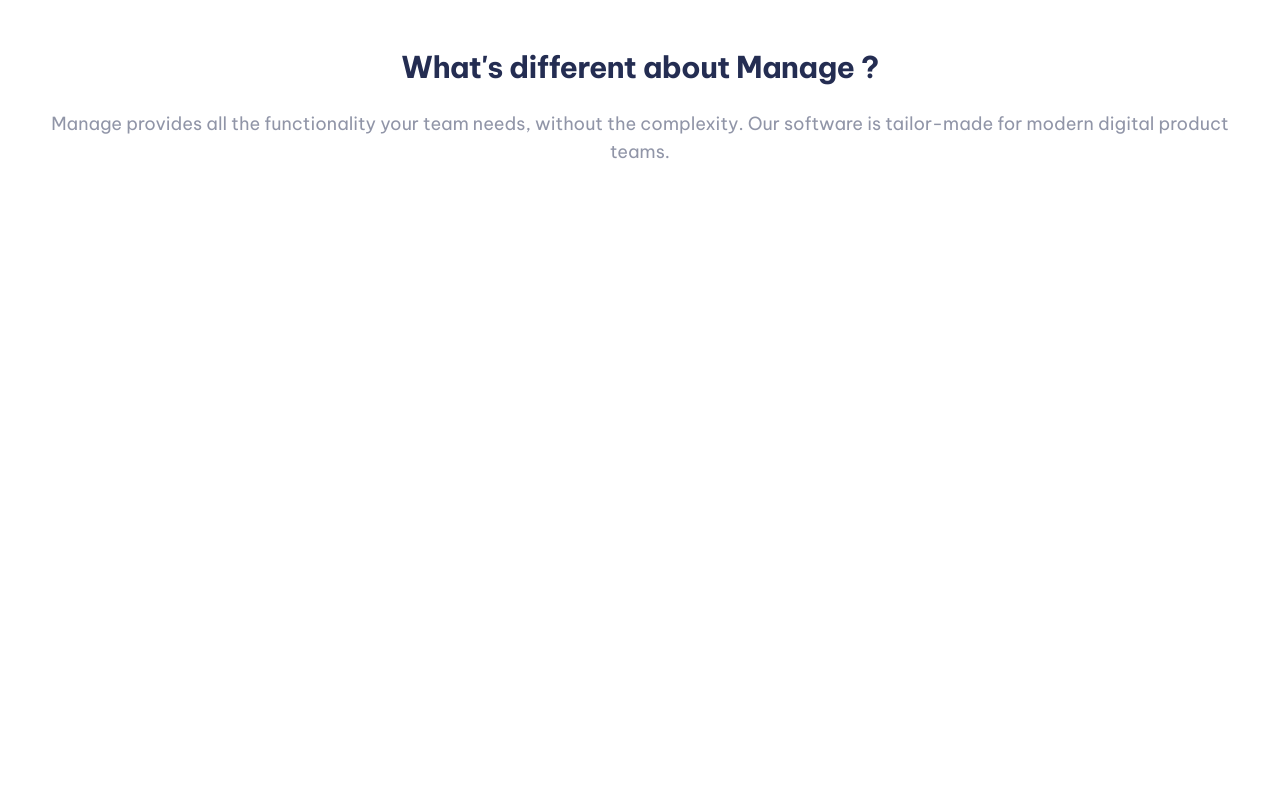
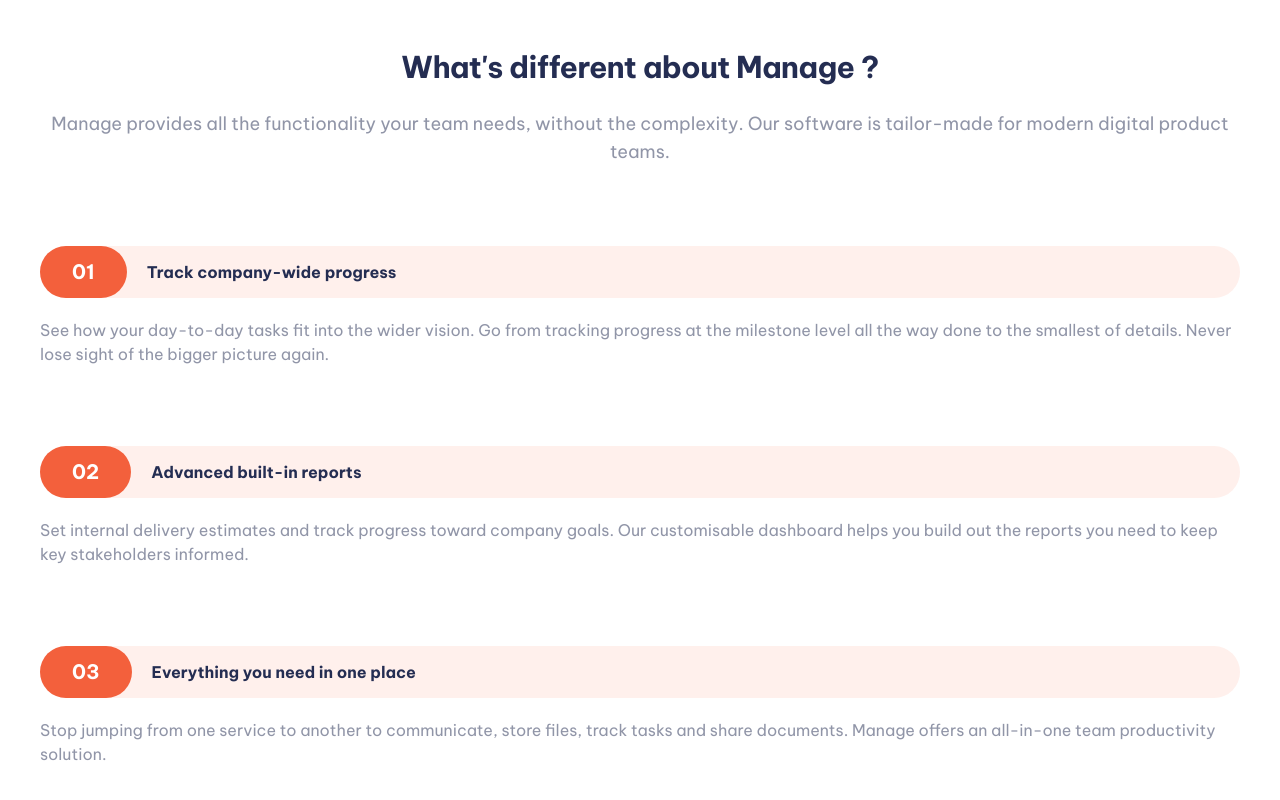
Before and after one commit to danielgen01/manage-landing-page, a Next.js app: page / in a window 1280 px wide. Shown: the part 715-1515 px from the top of the page. Before the commit the page ends 921 px from the top, so only its background shows below. Built offline with nearby package versions, Linux system fonts and the light colour scheme.

Commit message:
add stepbystep section

```diff
--- /dev/null
+++ b/app/components/StepByStep/StepByStep.tsx
@@ -0,0 +1,50 @@
+import React from "react"
+
+const StepByStep = () => {
+	return (
+		<section className="grid grid-cols-1">
+			<Step
+				headline="Track company-wide progress"
+				number={1}
+				text="See how your day-to-day tasks fit into the wider vision. Go from
+				tracking progress at the milestone level all the way done to the
+				smallest of details. Never lose sight of the bigger picture again."
+			/>
+			<Step
+				headline="Advanced built-in reports"
+				number={2}
+				text="Set internal delivery estimates and track progress toward company goals. Our customisable dashboard helps you build out the reports you need to keep key stakeholders informed."
+			/>
+			<Step
+				headline="Everything you need in one place"
+				number={3}
+				text="Stop jumping from one service to another to communicate, store files, track tasks and share documents. Manage offers an all-in-one team productivity solution."
+			/>
+		</section>
+	)
+}
+
+export default StepByStep
+
+type StepProps = {
+	headline: string
+	text: string
+	number: number
+}
+const Step: React.FC<StepProps> = ({ headline, text, number }) => {
+	return (
+		<article className="px-10 py-10 flex flex-col w-full gap-5">
+			<div className="number-headline flex items-center gap-5 bg-very-bright-orange rounded-full">
+				<span className="bg-dark-orange text-white font-bold px-8 py-3 rounded-full text-xl">
+					0{number}
+				</span>
+				<span className="text-[#242D52] font-bold tacking-[-.286px]">
+					{headline}
+				</span>
+			</div>
+			<p className="text-[#242D52] font-normal opacity-[0.5025343894958496;]">
+				{text}
+			</p>
+		</article>
+	)
+}
--- a/app/page.tsx
+++ b/app/page.tsx
@@ -2,6 +2,7 @@ import Image from 'next/image'
 import Header from './components/Header/Header'
 import Hero from './components/Hero/Hero'
 import WhatsDifferent from './components/WhatsDifferent/WhatsDifferent'
+import StepByStep from './components/StepByStep/StepByStep'
 
 export default function App() {
   return (
@@ -10,6 +11,7 @@ export default function App() {
    <main>
    <Hero />
    <WhatsDifferent />
+   <StepByStep />
 
    </main>
    </>
```
